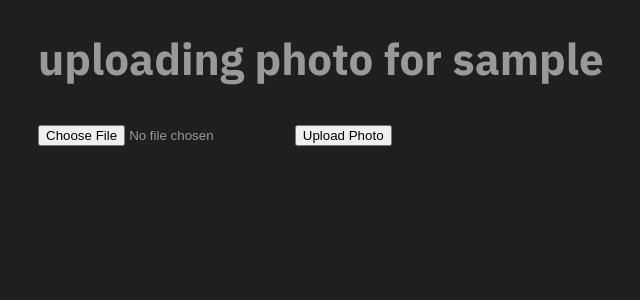
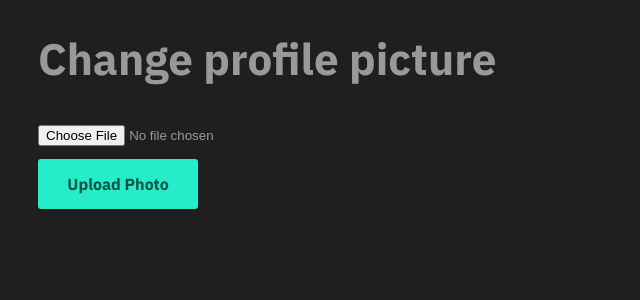
Before and after one commit to mlsgrnt/musr, a Django app: page /account/photo-upload in a window 1280 px wide. Shown: the part 159-459 px from the top of the page, without its empty margins (122-762 px from the left). Run offline with Django 3.2, Linux system fonts and the light colour scheme; the visitor is signed in with stand-in values (Sample User, id 1); data comes from the database, SQL or seed files in the repository; some libraries are stand-ins or nearby versions.

Commit message:
Profile picture view CSS

```diff
--- a/musr_project/static/style.css
+++ b/musr_project/static/style.css
@@ -135,3 +135,9 @@ div.login {
   flex-direction: column;
   align-items: flex-start;
 }
+
+/* Profile picture */
+.currentProfilePicture {
+  display: flex;
+  align-items: center;
+}
--- a/musr_project/templates/musr/photo_upload.html
+++ b/musr_project/templates/musr/photo_upload.html
@@ -2,14 +2,18 @@
 {% load staticfiles %}
 
 {% block content %}
-  <h1 class="textSize-xl">uploading photo for {{ user }}</h1>
-  {% if profile.picture %}
-    current photo:
-    <img src="{{ profile.picture.url }}" />
-  {% endif %}
-  <form id="photoUpload" method="post" action="{% url 'account_photo_upload' %}" enctype="multipart/form-data">
-    {% csrf_token %}
-    <input type="file" name="photoUpload" id="photoUpload"/>
-    <input type="submit" name="submit" value="Upload Photo"/>
-  </form>
+  <div class="maxWidth-4xl">
+    <h1 class="textSize-xl">Change profile picture</h1>
+    {% if profile.picture %}
+      <div class="currentProfilePicture spacerBottom-m">
+        <span class="spacerRight-m">Current photo:</span>
+        <img class="maxHeight-2xl" src="{{ profile.picture.url }}" />
+      </div>
+    {% endif %}
+    <form id="photoUpload" method="post" action="{% url 'account_photo_upload' %}" enctype="multipart/form-data">
+      {% csrf_token %}
+      <input class="" type="file" name="photoUpload" id="photoUpload"/>
+      <input class="button button--type-highlighted spacerTop-s spacerBottom-s" type="submit" name="submit" value="Upload Photo"/>
+    </form>
+  </div>
 {% endblock %}
```
